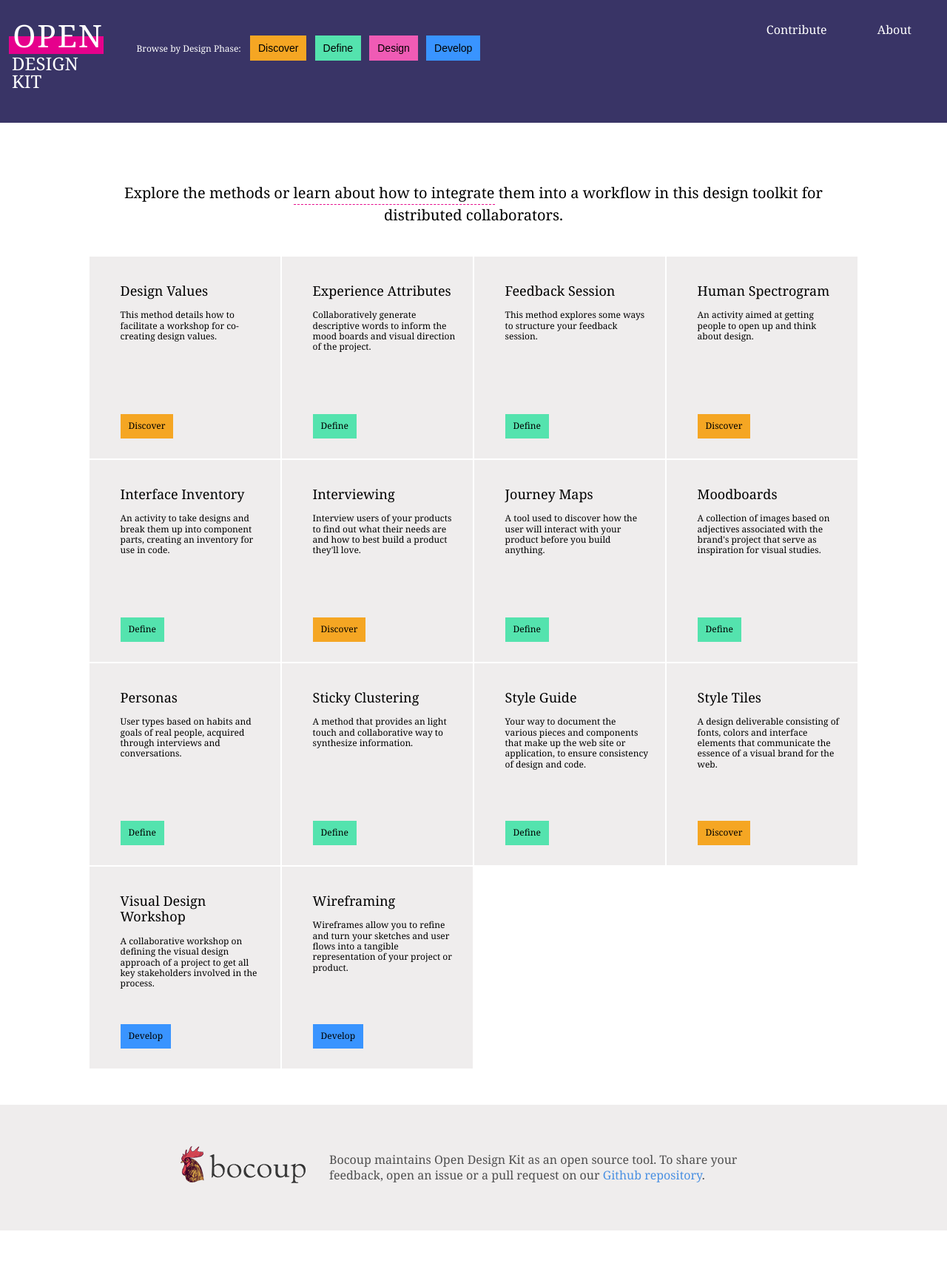
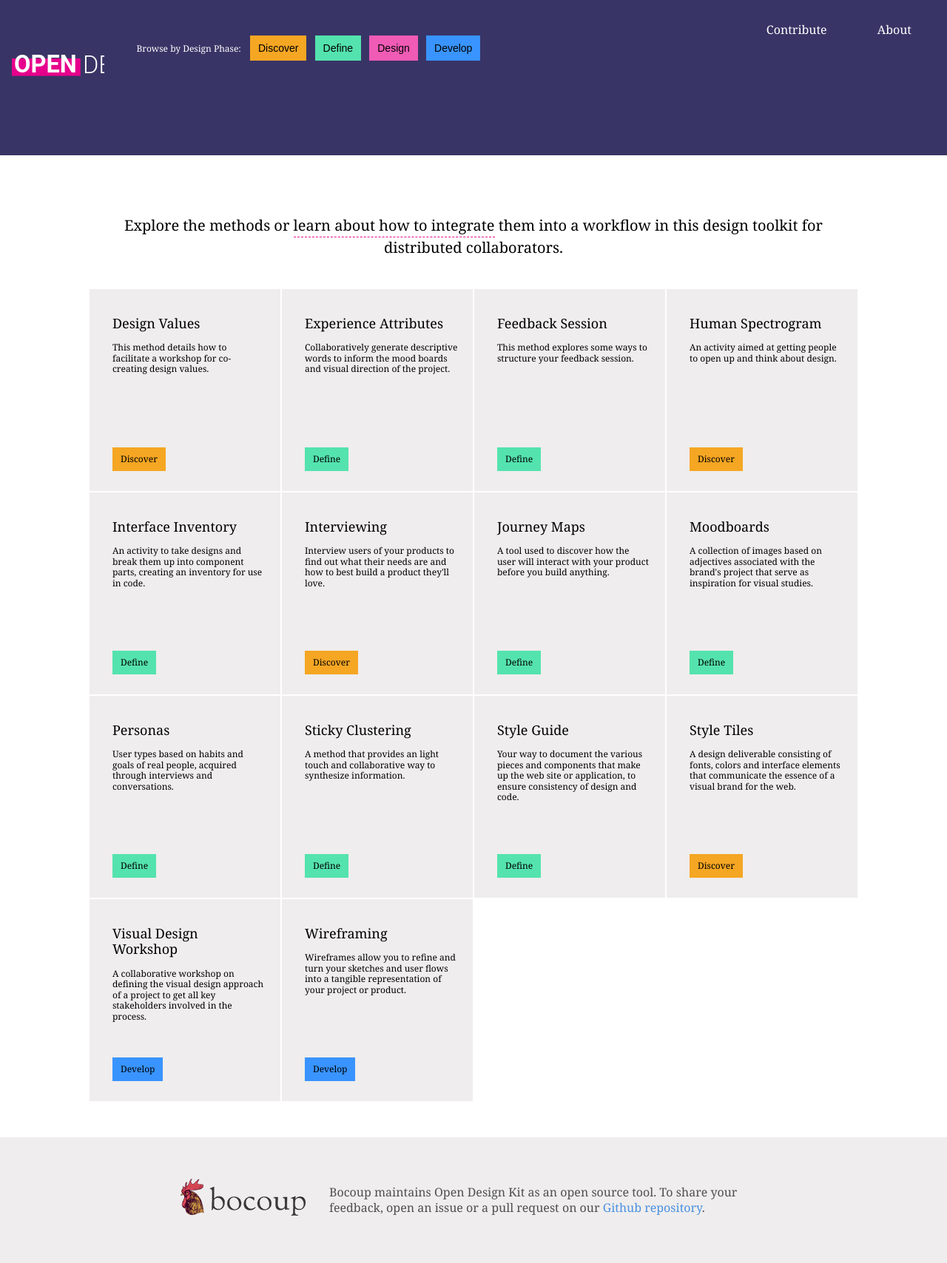
Before and after one commit to open-design-kit/opendesignkit, a Jekyll site: the page built from index.html, in a window 1280 px wide. Shown: the whole page at 74% size. Built offline with Jekyll 4.4.1, drawn with Linux system fonts in a browser that asks for light colours; before the commit the page ends 1664 px from its top, so only the background shows below that.

Commit message:
start work on new header with SVG logo and make cards clickable

```diff
--- a/_layouts/default.html
+++ b/_layouts/default.html
@@ -12,15 +12,7 @@
         <div class="content">
             <header class="site-header" role="banner">
                 <div class="site-logo">
-                    <div class="logo">
-                        <a class="logo-link" href="/">
-                            <span class="bar-open">
-                                <span class="open">Open</span>
-                                <span class="bar"></span>
-                            </span>
-                            <span class="design-kit">Design Kit</span>
-                        </a>
-                    </div>
+                    <h1 class="logo">Open Design Kit</h1>
                 </div>
                 <!-- todo: submit on enter? -->
                 <div class="site-search">
--- a/css/styles.css
+++ b/css/styles.css
@@ -151,53 +151,14 @@
 }
 
 .logo {
+    background: url('/img/odk-logo.svg') no-repeat 0 0;
+    display: block;
+    height: 70px;
+    text-indent: -99999px;
     width: 125px;
 }
 
-a:link .bar-open {
-    color: #fff;
-    display: block;
-    position: relative;
-    text-align: center;
-    width: 100%;
-}
-a.logo-link:link,
-a.logo-link:visited {
-    color: #fff;
-    font-style: normal;
-}
 
-a.logo-link:hover,
-a.logo-link:active {
-    color: #fff;
-    font-style: normal;
-}
-
-.open {
-    bottom: 5px;
-    color: #fff;
-    font-size: 1.75em;
-    letter-spacing: 2px;
-    position: relative;
-    z-index: 1;
-}
-
-.bar {
-    background: #e6008c;
-    bottom: .06em;
-    display: block;
-    height: 1em;
-    left: -.15em;
-    margin: auto;
-    position: absolute;
-    width: 102%;
-    z-index: 0;
-}
-
-.design-kit {
-    color: #fff;
-    display: block;
-}
 
 .site-search {
     flex: 6 0 auto;
@@ -454,9 +415,22 @@
     font-size: 1em;
     line-height: 1.2;
     height: 275px;
-    padding: 2% 2% 2% 4%;
     position: relative;
     width: 50%;
+}
+
+a.method-list-link:link,
+a.method-list-link:visited {
+    border: none;
+    display: inline-block;
+    height: 100%;
+    padding: 8% 8% 8% 12%;
+    width: 100%;
+}
+
+a.method-list-link:hover,
+a.method-list-link:active {
+
 }
 
 /* Using floats to clear things when appropriate, so can be easily change */
@@ -495,11 +469,13 @@
 }
 
 .method-list-hed {
+    border: none;
     font-size: 1.125rem;
     font-weight: normal;
 }
 
 .method-list-desc {
+    border: none;
     font-size: .75em;
     line-height: 1.2;
 }
--- a/index.html
+++ b/index.html
@@ -11,10 +11,12 @@
             <ul class="method-list">
                 {% assign item = site.methods |  sort: "title" %}
                 {% for item in item %}
-                    <li class="method-list-item {{ item.tags }}">
-                        <h2 class="method-list-hed">{{ item.title }}</h2>
-                        <p class="method-list-desc">{{ item.teaser }}</p>
-                        <span class="method-list-tag  {{ item.tags }}"> {{ item.tags }}</span>
+                    <li class="method-list-item">
+                        <a class="method-list-link" href="{{ item.url }}">
+                            <h2 class="method-list-hed">{{ item.title }}</h2>
+                            <p class="method-list-desc">{{ item.teaser }}</p>
+                            <span class="method-list-tag  {{ item.tags }}"> {{ item.tags }}</span>
+                        </a>
                     </li>
                 {% endfor %}
             </ul>
```
Also changed, not shown: img/odk-logo.svg (added), img/odk-stacked-logo.svg (added).
